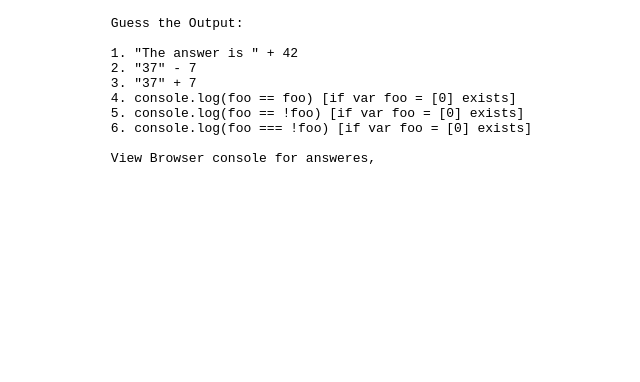
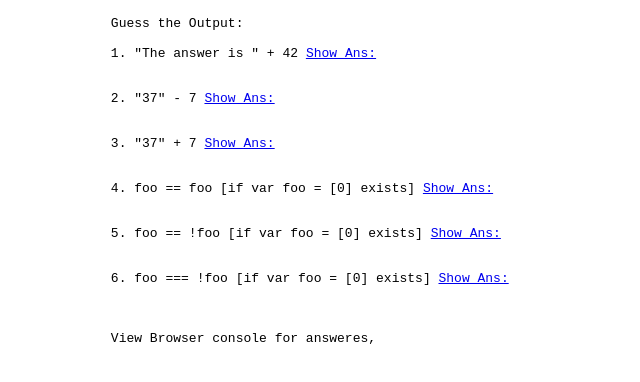
Before and after one commit to vaibhavkadian/ps-docs, a plain HTML site: page JavaScript/TypeCoercion.html in a window 1280 px wide. Shown: the whole page, without its empty margins (22-662 px from the left). Drawn offline with Linux system fonts and the light colour scheme.

Commit message:
in page ans
in page ans

```diff
--- a/JavaScript/TypeCoercion.html
+++ b/JavaScript/TypeCoercion.html
@@ -7,12 +7,18 @@
 	<p><pre>
 		Guess the Output:
 
-		1. "The answer is " + 42
-		2. "37" - 7
-		3. "37" + 7
-		4. console.log(foo == foo) [if var foo = [0] exists]
-		5. console.log(foo == !foo) [if var foo = [0] exists]
-		6. console.log(foo === !foo) [if var foo = [0] exists]
+		1. "The answer is " + 42 <a href="#" onclick="show('one',('The answer is ' + 42))" >Show Ans:</a>
+			<div id="one"></div>
+		2. "37" - 7 <a href="#" onclick="show('two',('37' - 7))" >Show Ans:</a>
+			<div id="two"></div>
+		3. "37" + 7 <a href="#" onclick="show('three',('37' + 7))" >Show Ans:</a>
+			<div id="three"></div>
+		4. foo == foo [if var foo = [0] exists] <a href="#" onclick="show('four',(foo == foo))" >Show Ans:</a>
+			<div id="four"></div>
+		5. foo == !foo [if var foo = [0] exists] <a href="#" onclick="show('five',(foo == !foo))" >Show Ans:</a>
+			<div id="five"></div>
+		6. foo === !foo [if var foo = [0] exists] <a href="#" onclick="show('six',(foo === !foo))" >Show Ans:</a>
+			<div id="six"></div>
 
 		View Browser console for answeres,
 	</pre></p>
@@ -36,6 +42,13 @@
 		console.log();
 		console.log('Output 6.');
 		console.log(foo === !foo);
+
+		function show(divID, ans)
+		{
+			var div = document.getElementById(divID);
+			div.style.display="block";
+			div.innerHTML += ans;
+		}
 	</script>
 </body>
 </html>
```
Also changed, not shown: JavaScript/Arguments.html (+12 -3 lines).
